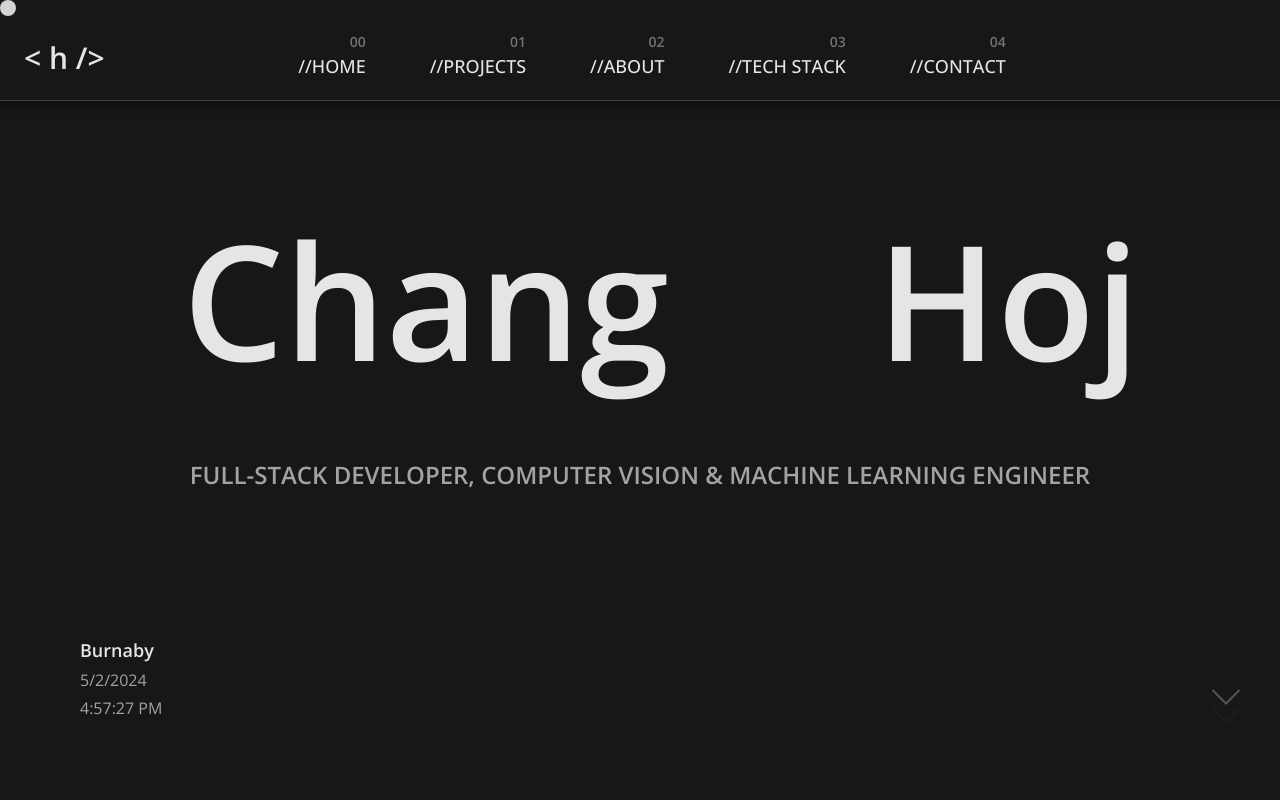
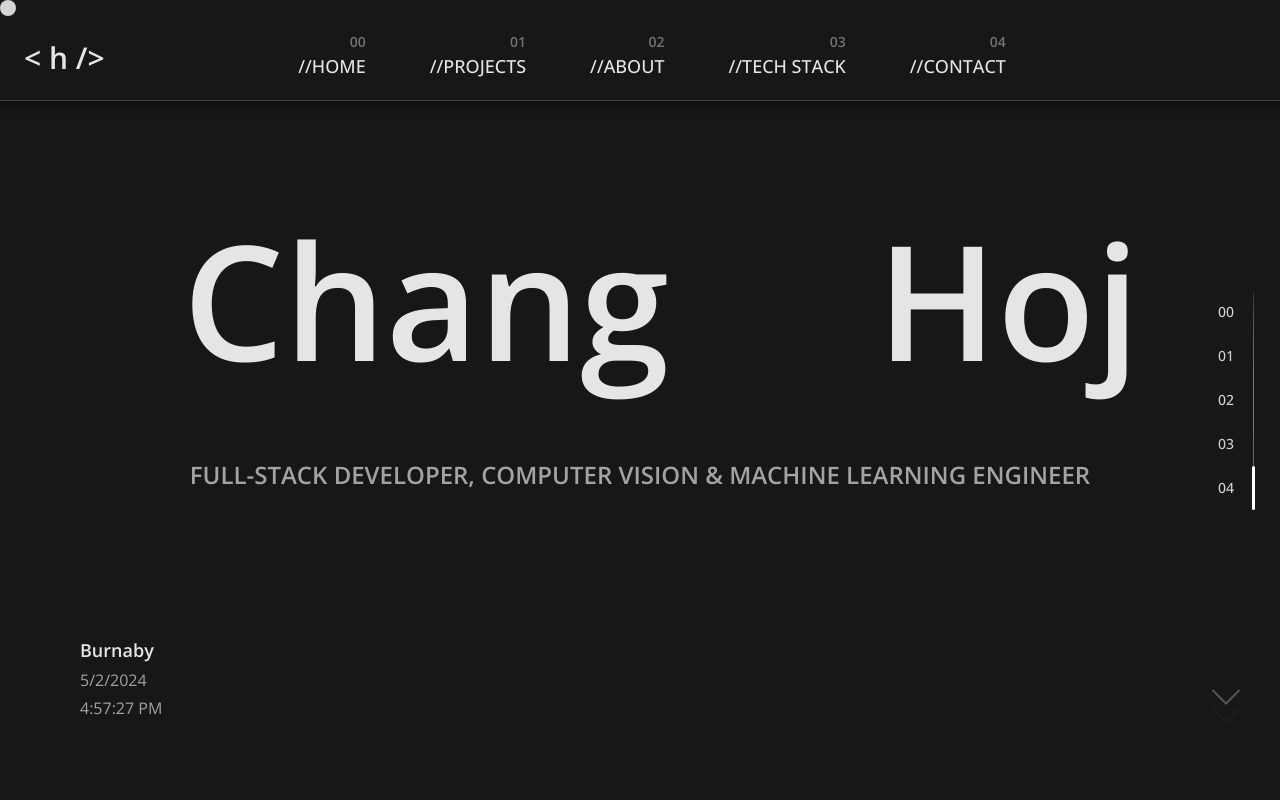
Before and after one commit to hojinchang/portfolio, a React (Vite) app: page / in a window 1280 px wide. Shown: the top 800 px of the page. Built offline with nearby package versions, Linux system fonts and the light colour scheme; no server answers; a web font is replaced by a local one.

Commit message:
Add secondary nav section higherlighter

```diff
--- a/src/components/nav/SecondaryNav.tsx
+++ b/src/components/nav/SecondaryNav.tsx
@@ -1,4 +1,4 @@
-import { FC } from "react";
+import { FC, useEffect } from "react";
 
 import { scrollOffset } from "../../global/globals";
 
@@ -20,6 +20,52 @@ const SecondaryNav:FC = () => {
             }
         }
     }
+
+    useEffect(() => {
+        const handleScroll = () => {
+            // Initialize the sections
+            const sections = ["home", "projects", "about", "tech-stack", "contact"];
+
+            // Get the secondary nav and anchor tags
+            const navElement = document.getElementById("secondary-nav");
+            const navLinks = navElement?.querySelectorAll("a");
+            // Include padding to scroll position
+            const paddingOffset = 300;
+            const scrollPosition = window.scrollY + scrollOffset + paddingOffset;
+            // Check if user is near the bottom of the page
+            const nearBottom = window.innerHeight + window.scrollY >= document.body.offsetHeight - 100; // Adjust 100px as needed
+
+            if (!navElement || !navLinks) {
+                return;
+            }
+
+            sections.forEach((section, index) => {
+                const sectionElement = document.getElementById(section);
+
+                if (!sectionElement) {
+                    return;
+                }
+
+                if (
+                    ( (sectionElement.offsetTop <= scrollPosition) && (sectionElement.offsetTop + sectionElement.offsetHeight > scrollPosition) )
+                    || ( section === 'contact' && nearBottom )
+                ) {
+                    // Calculate the top position of the active link for the highlighter
+                    let activeLinkTop = navLinks[index].offsetTop;
+                    let activeLinkHeight = navLinks[index].offsetHeight;
+
+                    // Set the top position and height of the highlighter
+                    navElement.style.setProperty("--highlighter-top", `${activeLinkTop}px`);
+                    navElement.style.setProperty("--highlighter-height", `${activeLinkHeight}px`);
+                }
+            });
+        };
+
+        handleScroll(); // Trigger once on mount to set initial state
+
+        window.addEventListener("scroll", handleScroll);
+        return () => window.removeEventListener("scroll", handleScroll);
+    }, []);
 
 
     return (
--- a/src/index.css
+++ b/src/index.css
@@ -59,6 +59,18 @@ body {
     background-color: #737373;
     width: 1px;
     border-radius: 50%;
+}
+
+#secondary-nav::after {
+    content: "";
+    position: absolute;
+    right: -9px;
+    width: 3px;
+    background-color: #ffffff;
+    transition: top 0.3s ease, height 0.3s ease;
+    top: var(--highlighter-top, 0px);
+    height: var(--highlighter-height, 20px);
+    border-radius: 3px;
 }
 
 .details-button p::before,
--- a/src/sections/HomeSection.tsx
+++ b/src/sections/HomeSection.tsx
@@ -33,6 +33,7 @@ const HomeSection: FC = () => {
             setEnableSecondaryNav(window.innerWidth >= 1024);
         };
 
+        handleResize();
         window.addEventListener("resize", handleResize);
 
         return () => {
```
